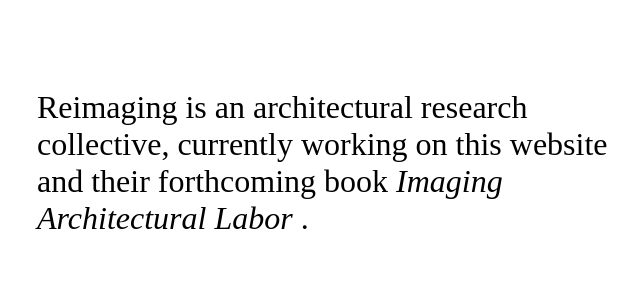
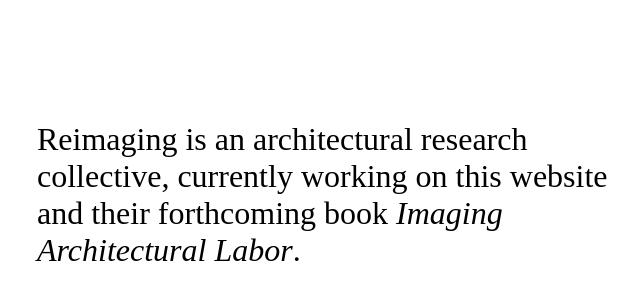
Before and after one commit to nmpajerski/reimaging, a plain HTML site: page index.html in a window 1280 px wide. Shown: the part 180-480 px from the top of the page, without its empty margins (321-961 px from the left). Drawn offline with Linux system fonts and the light colour scheme.

Commit message:
Update index.html

```diff
--- a/index.html
+++ b/index.html
@@ -10,9 +10,9 @@ body{
   font-size:24pt;
 
   position: absolute;
-  top: 40%;
+  top: 45%;
   left: 50%;
-  transform: translate(-50%, -40%);
+  transform: translate(-50%, -45%);
 }
 
 </style>
@@ -20,7 +20,7 @@ body{
 <html>
   <body>
 
-    Reimaging is an architectural research collective, currently working on this website and their forthcoming book <i> Imaging Architectural Labor </i>.
+    Reimaging is an architectural research collective, currently working on this website and their forthcoming book <i> Imaging Architectural Labor</i>.
 
   </body>
 </html>
```
